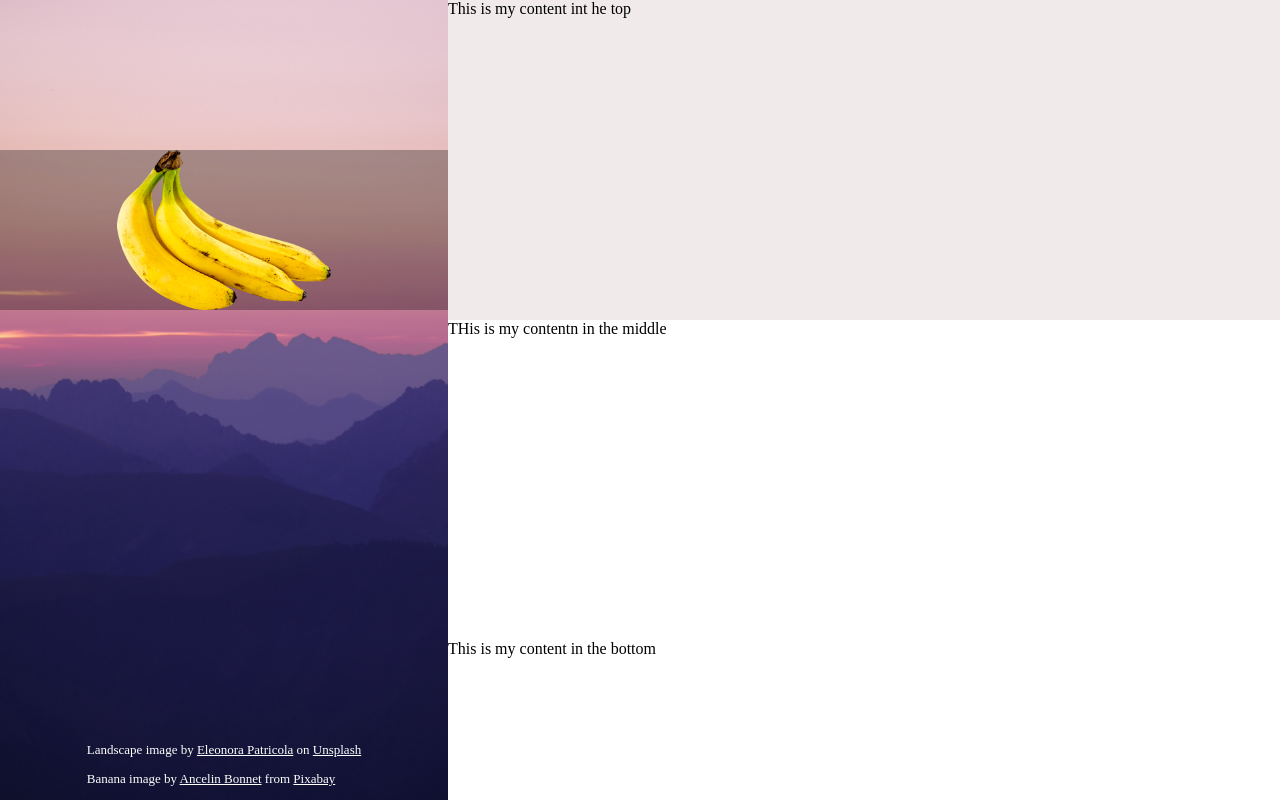
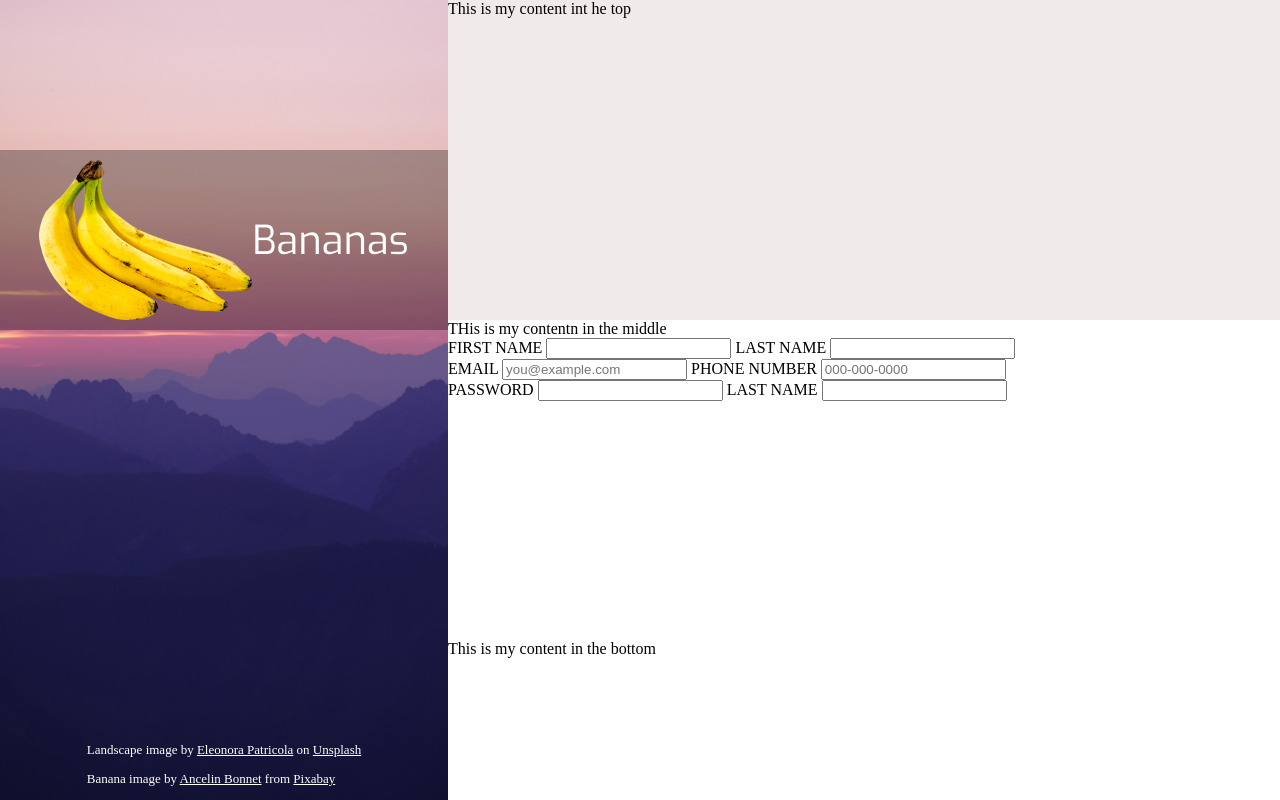
Before and after one commit to SamWeedon/sign-up-form, a plain HTML site: page index.html in a window 1280 px wide. Drawn offline with Linux system fonts and the light colour scheme.

Commit message:
Complete sidebar and start to build form

```diff
--- a/index.html
+++ b/index.html
@@ -10,7 +10,7 @@
     <div class="left-side">
         <div class="left-sidebar">
             <img src="fruit-1218133_1280.png" alt="bananas">
-            <div class="sidebar-text"></div>
+            <div class="sidebar-text">Bananas</div>
         </div>
         <div class="photo-credits">
             <p>
@@ -31,6 +31,27 @@
         </div>
         <div class="right-middle">
             THis is my contentn in the middle
+            <form action="">
+                <div class="form-row">
+                    <label for="first_name">FIRST NAME</label>
+                    <input type="text" id="first_name">
+                    <label for="last_name">LAST NAME</label>
+                    <input type="text" id="last_name">
+                </div>
+                <div class="form-row">
+                    <label for="user_email">EMAIL</label>
+                    <input type="email" id="user_email" name="user_email" placeholder="you@example.com">
+                    <label for="user_phone">PHONE NUMBER</label>
+                    <input type="tel" id="user_phone" name="user_phone" placeholder="000-000-0000" pattern="[0-9]{3}-[0-9]{3}-[0-9]{4}" required>
+                </div>
+                <div class="form-row">
+                    <label for="user_password">PASSWORD</label>
+                    <input type="password" id="user_password" name="user_password">
+                    <label for="last_name">LAST NAME</label>
+                    <input type="text" id="last_name">
+                </div>
+
+            </form>
         </div>
         <div class="right-bottom">
             This is my content in the bottom
--- a/style.css
+++ b/style.css
@@ -26,8 +26,12 @@ body {
     top: 150px;
     width: 35vw;
     height: 20%;
-    background-color: rgb(0,0,0,0.3)
-
+    background-color: rgb(0,0,0,0.3);
+    padding-top: 10px;
+    padding-bottom: 10px;
+    font-family: 'Exo', sans-serif;
+    color: white;
+    font-size: 40px;
 }
 
 .left-sidebar img {
```
